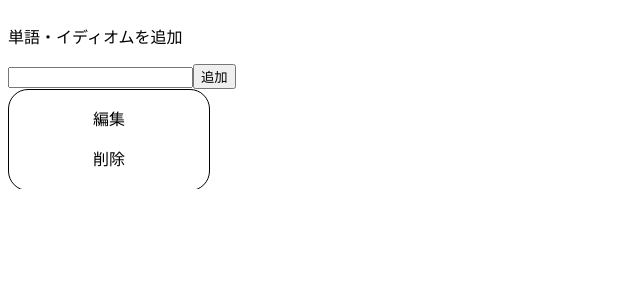
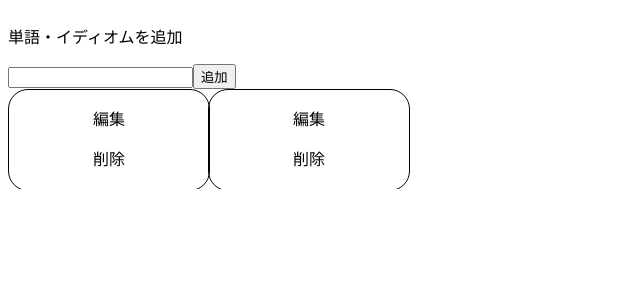
Before and after one commit to yujioyama/flashcard, a Next.js app: page / in a window 1280 px wide. Shown: the top 300 px of the page, without its empty margins (0-640 px from the left). Built offline with nearby package versions, Linux system fonts and the light colour scheme; data requests are answered from the project's data file.

Commit message:
CardList mapのkey修正

```diff
--- a/data/words.json
+++ b/data/words.json
@@ -1,22 +1,22 @@
 {
   "words": [
     {
-      "word": "track",
-      "phonetic": "/tɹæk/",
+      "word": "apple",
+      "phonetic": "/ˈæp.əl/",
       "phonetics": [
         {
-          "text": "/tɹæk/",
-          "audio": "https://api.dictionaryapi.dev/media/pronunciations/en/track-au.mp3",
-          "sourceUrl": "https://commons.wikimedia.org/w/index.php?curid=75899481",
+          "text": "/ˈæp.əl/",
+          "audio": "https://api.dictionaryapi.dev/media/pronunciations/en/apple-uk.mp3",
+          "sourceUrl": "https://commons.wikimedia.org/w/index.php?curid=9014262",
           "license": {
-            "name": "BY-SA 4.0",
-            "url": "https://creativecommons.org/licenses/by-sa/4.0"
+            "name": "BY 3.0 US",
+            "url": "https://creativecommons.org/licenses/by/3.0/us"
           }
         },
         {
-          "text": "/tɹæk/",
-          "audio": "https://api.dictionaryapi.dev/media/pronunciations/en/track-us.mp3",
-          "sourceUrl": "https://commons.wikimedia.org/w/index.php?curid=2079770",
+          "text": "/ˈæp.əl/",
+          "audio": "https://api.dictionaryapi.dev/media/pronunciations/en/apple-us.mp3",
+          "sourceUrl": "https://commons.wikimedia.org/w/index.php?curid=718877",
           "license": {
             "name": "BY-SA 3.0",
             "url": "https://creativecommons.org/licenses/by-sa/3.0"
@@ -28,229 +28,74 @@
           "partOfSpeech": "noun",
           "definitions": [
             {
-              "definition": "A mark left by something that has passed along.",
-              "synonyms": [
-                "trace",
-                "trail",
-                "wake"
-              ],
-              "antonyms": [],
-              "example": "Can you see any tracks in the snow?"
-            },
-            {
-              "definition": "A mark or impression left by the foot, either of man or animal.",
-              "synonyms": [
-                "footprint",
-                "impression"
-              ],
-              "antonyms": [],
-              "example": "The fox tracks were still visible in the snow."
-            },
-            {
-              "definition": "The entire lower surface of the foot; said of birds, etc.",
+              "definition": "A common, round fruit produced by the tree Malus domestica, cultivated in temperate climates.",
               "synonyms": [],
               "antonyms": []
             },
             {
-              "definition": "A road or other similar beaten path.",
-              "synonyms": [
-                "path",
-                "road",
-                "way"
-              ],
-              "antonyms": [],
-              "example": "Follow the track for a hundred metres."
-            },
-            {
-              "definition": "Physical course; way.",
-              "synonyms": [
-                "course",
-                "path",
-                "trajectory",
-                "way"
-              ],
-              "antonyms": [],
-              "example": "Astronomers predicted the track of the comet."
-            },
-            {
-              "definition": "A path or course laid out for a race, for exercise, etc.",
-              "synonyms": [
-                "course",
-                "racetrack"
-              ],
-              "antonyms": [],
-              "example": "The athletes ran round the track."
-            },
-            {
-              "definition": "The direction and progress of someone or something; path.",
+              "definition": "Any of various tree-borne fruits or vegetables especially considered as resembling an apple; also (with qualifying words) used to form the names of other specific fruits such as custard apple, rose apple, thorn apple etc.",
               "synonyms": [],
               "antonyms": []
             },
             {
-              "definition": "The way or rails along which a train moves.",
-              "synonyms": [
-                "rails",
-                "railway",
-                "tracks",
-                "train tracks"
-              ],
-              "antonyms": [],
-              "example": "They briefly closed the railway to remove debris found on the track."
-            },
-            {
-              "definition": "A tract or area, such as of land.",
-              "synonyms": [
-                "area",
-                "parcel",
-                "region",
-                "tract"
-              ],
-              "antonyms": []
-            },
-            {
-              "definition": "The street, as a prostitute's place of work.",
+              "definition": "The fruit of the Tree of Knowledge, eaten by Adam and Eve according to post-Biblical Christian tradition; the forbidden fruit.",
               "synonyms": [],
               "antonyms": []
             },
             {
-              "definition": "Awareness of something, especially when arising from close monitoring.",
+              "definition": "A tree of the genus Malus, especially one cultivated for its edible fruit; the apple tree.",
               "synonyms": [],
               "antonyms": []
             },
             {
-              "definition": "The distance between two opposite wheels on a same axletree.",
-              "synonyms": [
-                "track width"
-              ],
-              "antonyms": []
-            },
-            {
-              "definition": "Short for caterpillar track.",
+              "definition": "The wood of the apple tree.",
               "synonyms": [],
               "antonyms": []
             },
             {
-              "definition": "The pitch.",
-              "synonyms": [
-                "ground",
-                "pitch"
-              ],
-              "antonyms": []
-            },
-            {
-              "definition": "Sound stored on a record.",
-              "synonyms": [
-                "recording"
-              ],
-              "antonyms": []
-            },
-            {
-              "definition": "The physical track on a record.",
-              "synonyms": [
-                "groove"
-              ],
-              "antonyms": []
-            },
-            {
-              "definition": "A song or other relatively short piece of music, on a record, separated from others by a short silence.",
-              "synonyms": [],
-              "antonyms": [],
-              "example": "My favourite track on the album is \"Sunshine\"."
-            },
-            {
-              "definition": "A circular (never-ending) data storage unit on a side of magnetic or optical disk, divided into sectors.",
+              "definition": "(in the plural) Short for apples and pears, slang for stairs.",
               "synonyms": [],
               "antonyms": []
             },
             {
-              "definition": "The racing events of track and field; track and field in general.",
-              "synonyms": [
-                "athletics",
-                "track and field"
-              ],
-              "antonyms": [],
-              "example": "I'm going to try out for track next week."
+              "definition": "The ball in baseball.",
+              "synonyms": [],
+              "antonyms": []
             },
             {
-              "definition": "A session talk on a conference.",
+              "definition": "When smiling, the round, fleshy part of the cheeks between the eyes and the corners of the mouth.",
+              "synonyms": [],
+              "antonyms": []
+            },
+            {
+              "definition": "A Native American or red-skinned person who acts and/or thinks like a white (Caucasian) person.",
+              "synonyms": [],
+              "antonyms": []
+            },
+            {
+              "definition": "(ice hockey slang) An assist.",
               "synonyms": [],
               "antonyms": []
             }
           ],
-          "synonyms": [
-            "area",
-            "parcel",
-            "region",
-            "tract",
-            "athletics",
-            "track and field",
-            "course",
-            "path",
-            "trajectory",
-            "way",
-            "course",
-            "racetrack",
-            "footprint",
-            "impression",
-            "groove",
-            "ground",
-            "pitch",
-            "path",
-            "road",
-            "way",
-            "rails",
-            "railway",
-            "tracks",
-            "train tracks",
-            "recording",
-            "trace",
-            "trail",
-            "wake",
-            "track width"
-          ],
+          "synonyms": [],
           "antonyms": []
         },
         {
           "partOfSpeech": "verb",
           "definitions": [
             {
-              "definition": "To continue over time.",
+              "definition": "To become apple-like.",
               "synonyms": [],
               "antonyms": []
             },
             {
-              "definition": "To follow the tracks of.",
-              "synonyms": [],
-              "antonyms": [],
-              "example": "My uncle spent all day tracking the deer, whose hoofprints were clear in the mud."
-            },
-            {
-              "definition": "To make tracks on.",
-              "synonyms": [],
-              "antonyms": []
-            },
-            {
-              "definition": "To create a musical recording (a track).",
-              "synonyms": [],
-              "antonyms": [],
-              "example": "Lil Kyle is gonna track with that DJ next week."
-            },
-            {
-              "definition": "To make sense; to be consistent with known information",
+              "definition": "To form buds.",
               "synonyms": [],
               "antonyms": []
             }
           ],
-          "synonyms": [
-            "check out",
-            "make sense",
-            "find",
-            "locate",
-            "trace",
-            "track down",
-            "follow",
-            "monitor"
-          ],
+          "synonyms": [],
           "antonyms": []
         }
       ],
@@ -259,9 +104,158 @@
         "url": "https://creativecommons.org/licenses/by-sa/3.0"
       },
       "sourceUrls": [
-        "https://en.wiktionary.org/wiki/track"
+        "https://en.wiktionary.org/wiki/apple"
       ],
-      "id": 3
+      "id": 1
+    },
+    {
+      "word": "end",
+      "phonetic": "/ɛnd/",
+      "phonetics": [
+        {
+          "text": "/ɛnd/",
+          "audio": "https://api.dictionaryapi.dev/media/pronunciations/en/end-au.mp3",
+          "sourceUrl": "https://commons.wikimedia.org/w/index.php?curid=75899610",
+          "license": {
+            "name": "BY-SA 4.0",
+            "url": "https://creativecommons.org/licenses/by-sa/4.0"
+          }
+        },
+        {
+          "text": "/ɛnd/",
+          "audio": "https://api.dictionaryapi.dev/media/pronunciations/en/end-uk.mp3",
+          "sourceUrl": "https://commons.wikimedia.org/w/index.php?curid=9027993",
+          "license": {
+            "name": "BY 3.0 US",
+            "url": "https://creativecommons.org/licenses/by/3.0/us"
+          }
+        },
+        {
+          "text": "/ɛnd/",
+          "audio": "https://api.dictionaryapi.dev/media/pronunciations/en/end-us.mp3",
+          "sourceUrl": "https://commons.wikimedia.org/w/index.php?curid=711091",
+          "license": {
+            "name": "BY-SA 3.0",
+            "url": "https://creativecommons.org/licenses/by-sa/3.0"
+          }
+        }
+      ],
+      "meanings": [
+        {
+          "partOfSpeech": "noun",
+          "definitions": [
+            {
+              "definition": "The terminal point of something in space or time.",
+              "synonyms": [],
+              "antonyms": [],
+              "example": "At the end of the road, turn left."
+            },
+            {
+              "definition": "(by extension) The cessation of an effort, activity, state, or motion.",
+              "synonyms": [],
+              "antonyms": [],
+              "example": "Is there no end to this madness?"
+            },
+            {
+              "definition": "(by extension) Death.",
+              "synonyms": [],
+              "antonyms": [],
+              "example": "He met a terrible end in the jungle."
+            },
+            {
+              "definition": "The most extreme point of an object, especially one that is longer than it is wide.",
+              "synonyms": [],
+              "antonyms": [],
+              "example": "Hold the string at both ends."
+            },
+            {
+              "definition": "Result.",
+              "synonyms": [],
+              "antonyms": []
+            },
+            {
+              "definition": "A purpose, goal, or aim.",
+              "synonyms": [],
+              "antonyms": []
+            },
+            {
+              "definition": "One of the two parts of the ground used as a descriptive name for half of the ground.",
+              "synonyms": [],
+              "antonyms": [],
+              "example": "The Pavillion End"
+            },
+            {
+              "definition": "The position at the end of either the offensive or defensive line, a tight end, a split end, a defensive end.",
+              "synonyms": [],
+              "antonyms": []
+            },
+            {
+              "definition": "A period of play in which each team throws eight rocks, two per player, in alternating fashion.",
+              "synonyms": [],
+              "antonyms": []
+            },
+            {
+              "definition": "An ideal point of a graph or other complex.",
+              "synonyms": [],
+              "antonyms": []
+            },
+            {
+              "definition": "That which is left; a remnant; a fragment; a scrap.",
+              "synonyms": [],
+              "antonyms": [],
+              "example": "odds and ends"
+            },
+            {
+              "definition": "One of the yarns of the worsted warp in a Brussels carpet.",
+              "synonyms": [],
+              "antonyms": []
+            },
+            {
+              "definition": "(in the plural) Money.",
+              "synonyms": [],
+              "antonyms": [],
+              "example": "Don't give them your ends. You jack that shit!"
+            }
+          ],
+          "synonyms": [
+            "conclusion",
+            "limit",
+            "termination",
+            "terminus"
+          ],
+          "antonyms": [
+            "beginning",
+            "start"
+          ]
+        },
+        {
+          "partOfSpeech": "verb",
+          "definitions": [
+            {
+              "definition": "To come to an end",
+              "synonyms": [],
+              "antonyms": [],
+              "example": "Is this movie never going to end?"
+            },
+            {
+              "definition": "To finish, terminate.",
+              "synonyms": [],
+              "antonyms": [],
+              "example": "The referee blew the whistle to end the game."
+            }
+          ],
+          "synonyms": [],
+          "antonyms": []
+        }
+      ],
+      "license": {
+        "name": "CC BY-SA 3.0",
+        "url": "https://creativecommons.org/licenses/by-sa/3.0"
+      },
+      "sourceUrls": [
+        "https://en.wiktionary.org/wiki/end"
+      ],
+      "id": 2
     }
   ]
 }
--- a/src/app/components/CardList/CardList.tsx
+++ b/src/app/components/CardList/CardList.tsx
@@ -12,8 +12,8 @@ const CardList: React.FC<Props> = ({ words, onDeleteWord }) => {
 
   return (
     <ul className={styles.list}>
-      {words.map((word, index) => (
-        <Card word={word} key={word.id} onDeleteWord={onDeleteWord} />
+      {words.map((word) => (
+        <Card word={word} key={String(word.id)} onDeleteWord={onDeleteWord} />
       ))}
     </ul>
   )
```
